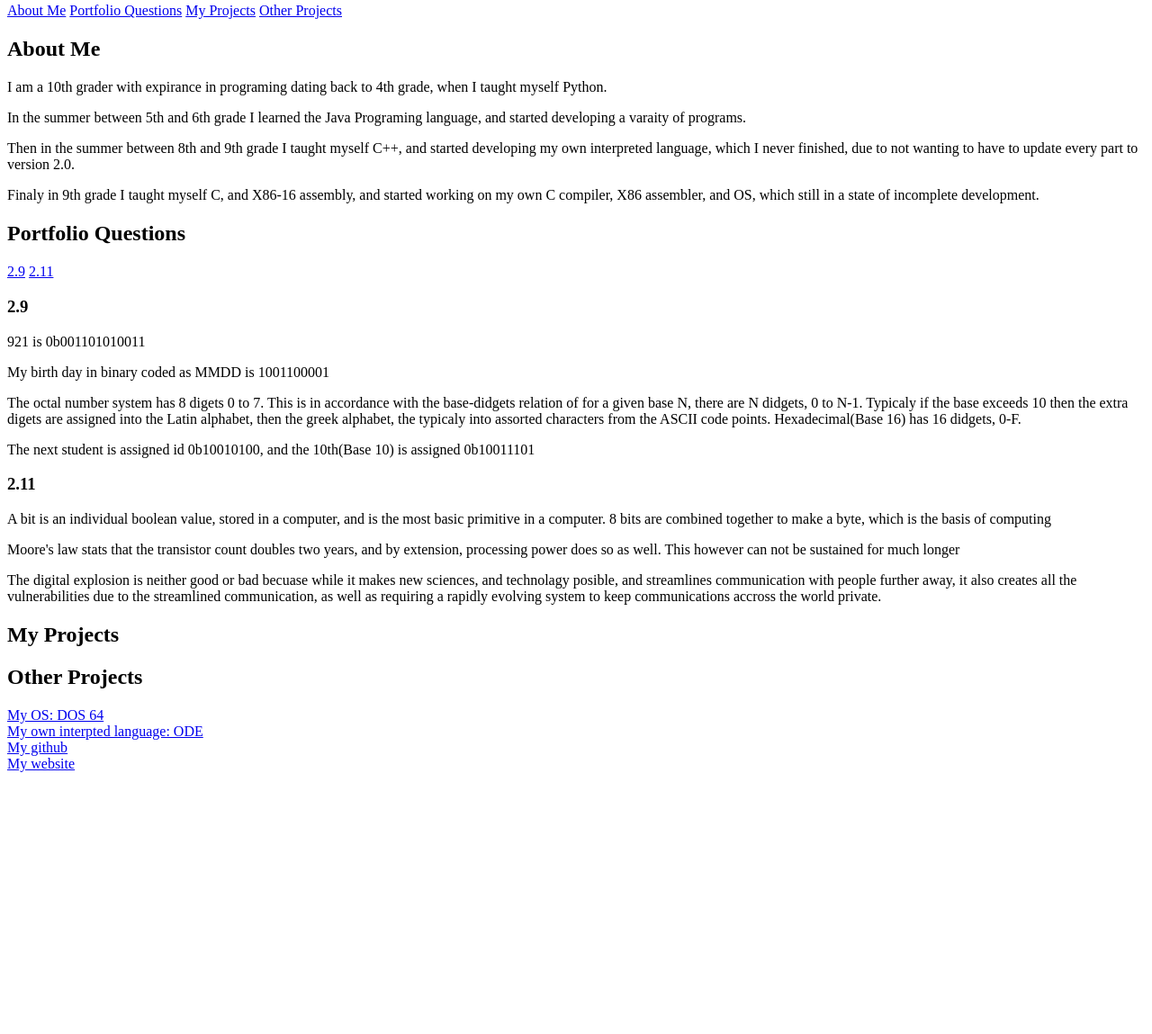
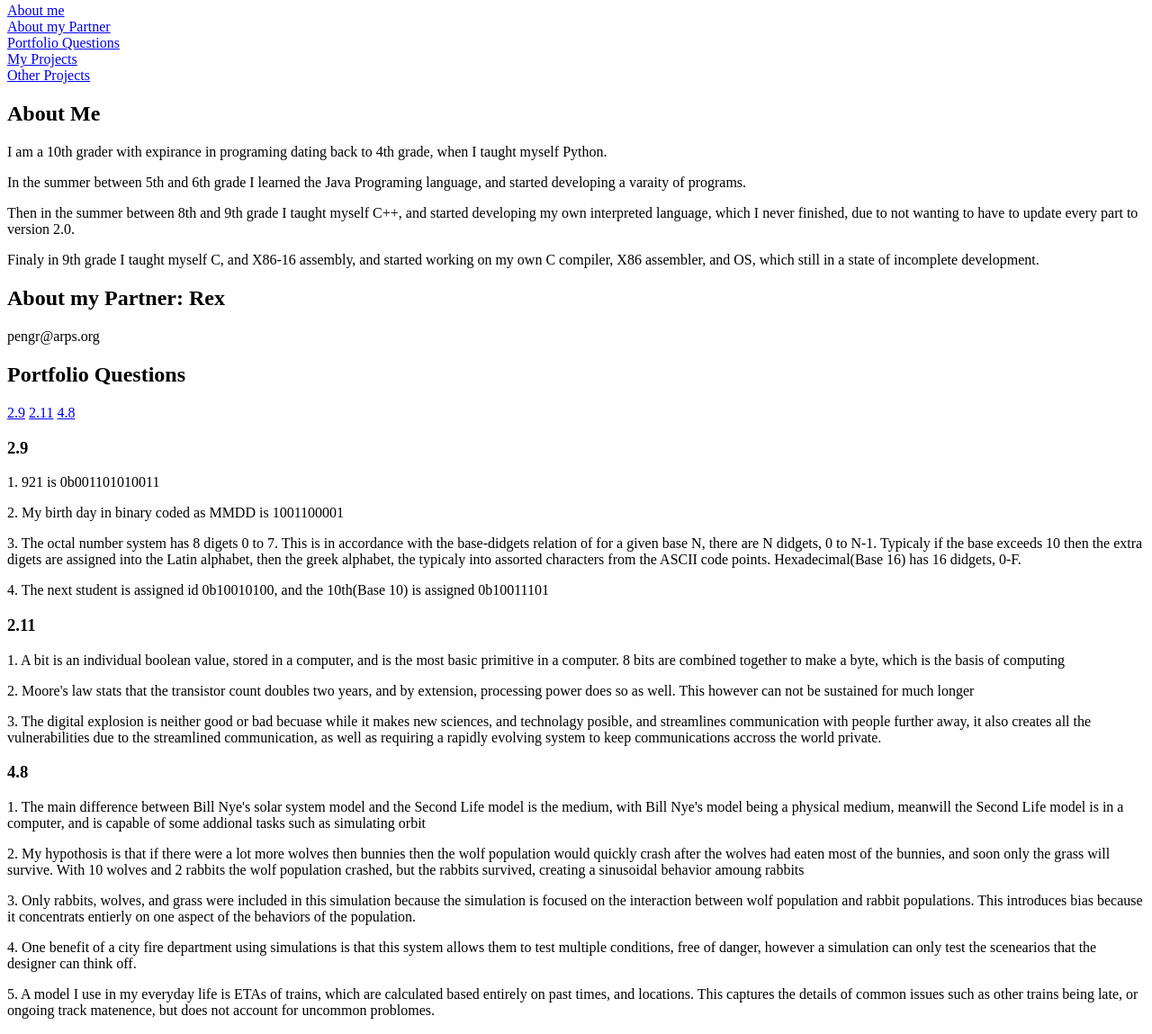
Before and after one commit to EmacsIsBetterThanVi/emacsisbetterthanvi.github.io, a plain HTML site: page MobileCSP/index.html in a window 1280 px wide. Shown: the part 63-1212 px from the top of the page at 90% size. Before the commit the page ends 929 px from the top, so only its background shows below. Drawn offline with Linux system fonts and the light colour scheme.

Commit message:
Update index.html

```diff
--- a/MobileCSP/index.html
+++ b/MobileCSP/index.html
@@ -1,27 +1,37 @@
 <html>
   <body>
     <h1 id="start">Raphael Wise's Mobile CSP portfolio</h1>
-    <a onclick='sth("about");' href="javascript:void(0)">About Me</a>
-    <a onclick='sth("questions");' href="javascript:void(0)">Portfolio Questions</a>
-    <a onclick='sth("projects");' href="javascript:void(0)">My Projects</a>
-    <a onclick='sth("OtherProjects");' href="javascript:void(0)">Other Projects</a>
+    <a onclick='sth("about");' href="javascript:void(0)">About me</a></br>
+    <a onclick='sth("about2");' href="javascript:void(0)">About my Partner</a></br>
+    <a onclick='sth("questions");' href="javascript:void(0)">Portfolio Questions</a></br>
+    <a onclick='sth("projects");' href="javascript:void(0)">My Projects</a></br>
+    <a onclick='sth("OtherProjects");' href="javascript:void(0)">Other Projects</a></br>
     <h2 id="about">About Me</h1>
     <p>I am a 10th grader with expirance in programing dating back to 4th grade, when I taught myself Python.</p>
     <p>In the summer between 5th and 6th grade I learned the Java Programing language, and started developing a varaity of programs.</p>
     <p>Then in the summer between 8th and 9th grade I taught myself C++, and started developing my own interpreted language, which I never finished, due to not wanting to have to update every part to version 2.0.</p>
     <p>Finaly in 9th grade I taught myself C, and X86-16 assembly, and started working on my own C compiler, X86 assembler, and OS, which still in a state of incomplete development.</p>
+    <h2 id="about2">About my Partner: Rex</h2>
+    <p>pengr@arps.org</p>
     <h2 id="questions">Portfolio Questions</h1>
     <a onclick='sth("Q_2.9");' href="javascript:void(0)">2.9</a>
     <a onclick='sth("Q_2.11");' href="javascript:void(0)">2.11</a>
+    <a onclick='sth("Q_4.8");' href="javascript:void(0)">4.8</a>
     <h3 id="Q_2.9">2.9</h3>
-    <p>921 is 0b001101010011</p>
-    <p>My birth day in binary coded as MMDD is 1001100001</p>
-    <p>The octal number system has 8 digets 0 to 7. This is in accordance with the base-didgets relation of for a given base N, there are N didgets, 0 to N-1. Typicaly if the base exceeds 10 then the extra digets are assigned into the Latin alphabet, then the greek alphabet, the typicaly into assorted characters from the ASCII code points. Hexadecimal(Base 16) has 16 didgets, 0-F.</p>
-    <p>The next student is assigned id 0b10010100, and the 10th(Base 10) is assigned 0b10011101</p>
+    <p>1. 921 is 0b001101010011</p>
+    <p>2. My birth day in binary coded as MMDD is 1001100001</p>
+    <p>3. The octal number system has 8 digets 0 to 7. This is in accordance with the base-didgets relation of for a given base N, there are N didgets, 0 to N-1. Typicaly if the base exceeds 10 then the extra digets are assigned into the Latin alphabet, then the greek alphabet, the typicaly into assorted characters from the ASCII code points. Hexadecimal(Base 16) has 16 didgets, 0-F.</p>
+    <p>4. The next student is assigned id 0b10010100, and the 10th(Base 10) is assigned 0b10011101</p>
     <h3 id="Q_2.11">2.11</h3>
-    <p>A bit is an individual boolean value, stored in a computer, and is the most basic primitive in a computer. 8 bits are combined together to make a byte, which is the basis of computing</p>
-    <p>Moore's law stats that the transistor count doubles two years, and by extension, processing power does so as well. This however can not be sustained for much longer</p>
-    <p>The digital explosion is neither good or bad becuase while it makes new sciences, and technolagy posible, and streamlines communication with people further away, it also creates all the vulnerabilities due to the streamlined communication, as well as requiring a rapidly evolving system to keep communications accross the world private.</p>
+    <p>1. A bit is an individual boolean value, stored in a computer, and is the most basic primitive in a computer. 8 bits are combined together to make a byte, which is the basis of computing</p>
+    <p>2. Moore's law stats that the transistor count doubles two years, and by extension, processing power does so as well. This however can not be sustained for much longer</p>
+    <p>3. The digital explosion is neither good or bad becuase while it makes new sciences, and technolagy posible, and streamlines communication with people further away, it also creates all the vulnerabilities due to the streamlined communication, as well as requiring a rapidly evolving system to keep communications accross the world private.</p>
+    <h3 id="Q_4.8">4.8</h3>
+    <p>1. The main difference between Bill Nye's solar system model and the Second Life model is the medium, with Bill Nye's model being a physical medium, meanwill the Second Life model is in a computer, and is capable of some addional tasks such as simulating orbit</p>
+    <p>2. My hypothosis is that if there were a lot more wolves then bunnies then the wolf population would quickly crash after the wolves had eaten most of the bunnies, and soon only the grass will survive. With 10 wolves and 2 rabbits the wolf population crashed, but the rabbits survived, creating a sinusoidal behavior amoung rabbits</p>
+    <p>3. Only rabbits, wolves, and grass were included in this simulation because the simulation is focused on the interaction between wolf population and rabbit populations. This introduces bias because it concentrats entierly on one aspect of the behaviors of the population.</p>
+    <p>4. One benefit of a city fire department using simulations is that this system allows them to test multiple conditions, free of danger, however a simulation can only test the scenearios that the designer can think off.</p>
+    <p>5. A model I use in my everyday life is ETAs of trains, which are calculated based entirely on past times, and locations. This captures the details of common issues such as other trains being late, or ongoing track matenence, but does not account for uncommon problomes.</p>
     <h2 id="projects">My Projects</h1>
     <script>
       function sth(hash){
```
